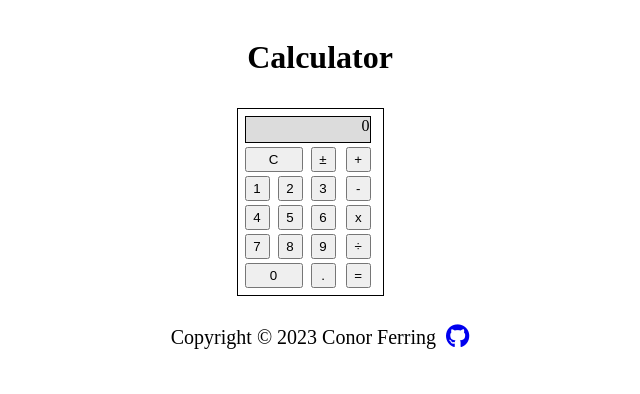
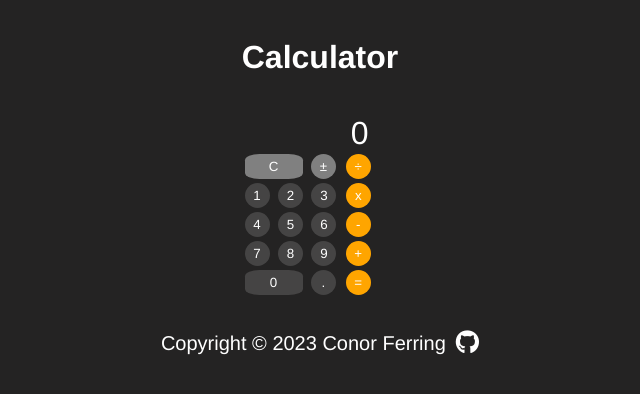
Before and after one commit to cferring/Calculator, a plain HTML site: page index.html in a window 1280 px wide. Shown: the whole page, without its empty margins (330-970 px from the left). Drawn offline with Linux system fonts and the light colour scheme.

Commit message:
Updated CSS to replicate iOS calculator app in appearance.

```diff
--- a/index.html
+++ b/index.html
@@ -49,10 +49,10 @@
                 </div>
                 <div class="calculatorRight">
                     <div class="operators">
+                        <button id="divideBtn">÷</button>
+                        <button id="multiplyBtn">x</button>
+                        <button id="subtractBtn">-</button>
                         <button id="addBtn">+</button>
-                        <button id="subtractBtn">-</button>
-                        <button id="multiplyBtn">x</button>
-                        <button id="divideBtn">÷</button>
                         <button id="sumBtn">=</button>
                     </div>
                 </div>
--- a/myscript.js
+++ b/myscript.js
@@ -134,6 +134,8 @@ function handleOperator(newOperator) {
   inputA = screenValue;
   screenValue = '';
   operator = newOperator;
+
+  // Add In-line CSS to make operator button glow when active
 }
 
 // creates a sum from all 3 parts using operator functions
@@ -159,7 +161,8 @@ function operate(operator, inputA, inputB) {
 
   // Handle Sum, make it the new inputA, limit what screen will show
   inputA = sum;
-  screenValue = +(Math.round(sum + "e" + 10) + "e-" + 10);
+  //Round size
+  screenValue = +(Math.round(sum + "e" + 6) + "e-" + 6);
   screen.innerHTML = screenValue;
 }
 
--- a/style.css
+++ b/style.css
@@ -1,3 +1,9 @@
+*{
+    background-color: rgb(36, 35, 35);
+    color: white;
+    font-family: Helvetica
+}
+
 /* FOOTER */
 .footer {
     /* position: absolute; */
@@ -35,50 +41,70 @@
 
 main {
     display: flex;
-    /* border: 1px solid blue; */
     justify-content: center;
 }
 
 .calculator {
     max-width: 135px;
     height:auto;
-    border: 1px solid black;
+    /* border: 1px solid black; */
     padding: 5px;
 }
 
 #screen {
-    border: 1px solid black;
-    background-color: gainsboro;
+    /* border: 1px solid black; */
+    /* background-color: gainsboro; */
     margin: 2px;
-    height:25px;
+    height:35px;
     width: 124px;
     text-align: right;
-    /* margin-right: 7px; */
+    color: white;
+    font-size: xx-large
 }
 
 .calcButtons {
     display: flex;
-    /* border: 1px solid blue; */
-
+    /* border-radius: 50%; */
 }
 
 .calculatorLeft {
-    /* flex-direction: column; */
-    /* border: 1px solid red; */
     flex:3;
 }
 .calculatorRight {
     flex: 1;
-    /* border: 1px solid green; */
 }
 
 .calcButtons button {
     width: 25px;
     height: 25px;
     margin: 2px;
+    border-radius: 50%;
+    border: none;
+    background-color: rgb(69, 68, 68);
+    color: white;
+}
+
+.calcButtons button:hover {
+    background-color: rgb(92, 90, 90);
 }
 
 #zero, #clear {
     width: 58px;
-    /* height: 25px; */
+    border-radius: 25%;
 }
+
+.options button {
+    background-color: grey;
+}
+
+.options button:hover {
+    background-color: rgb(164, 162, 162);
+}
+
+.operators button {
+    background-color: orange;
+}
+
+.operators button:hover {
+    background-color: rgb(248, 182, 58);
+}
```
